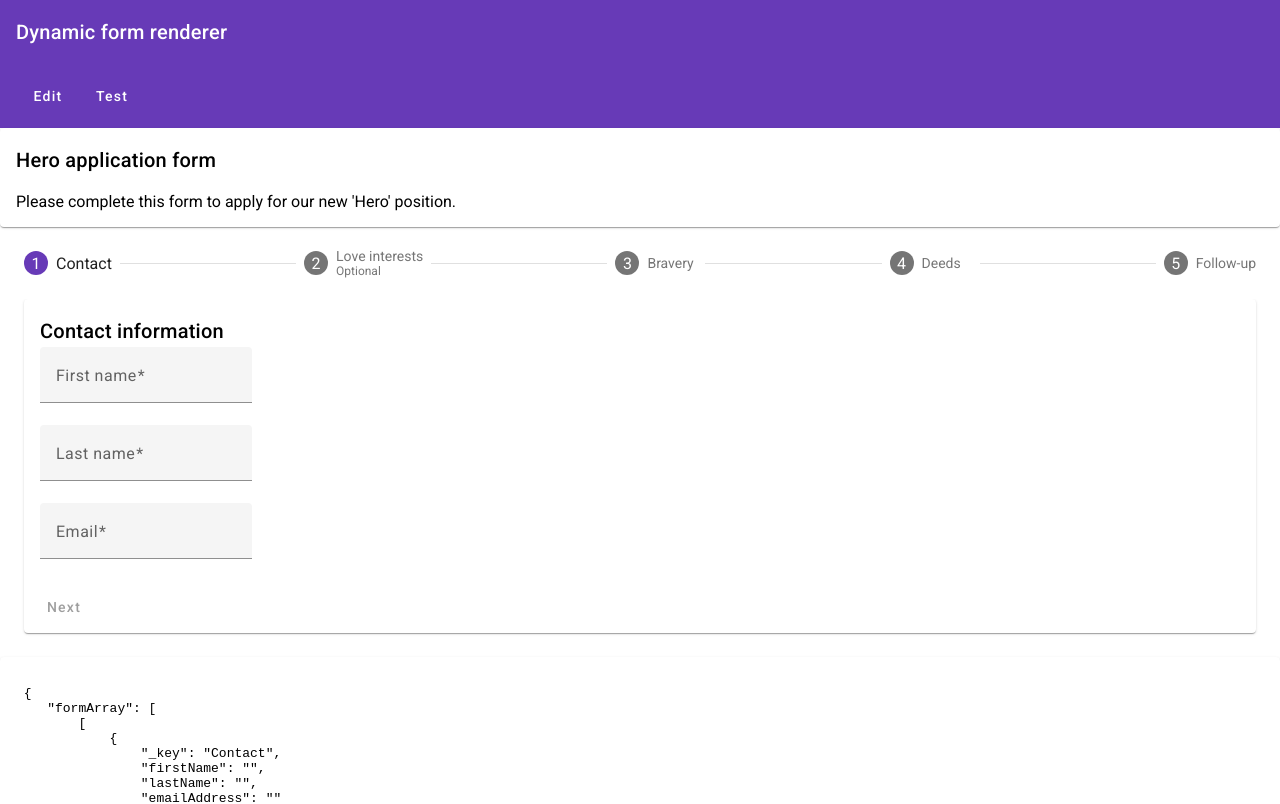
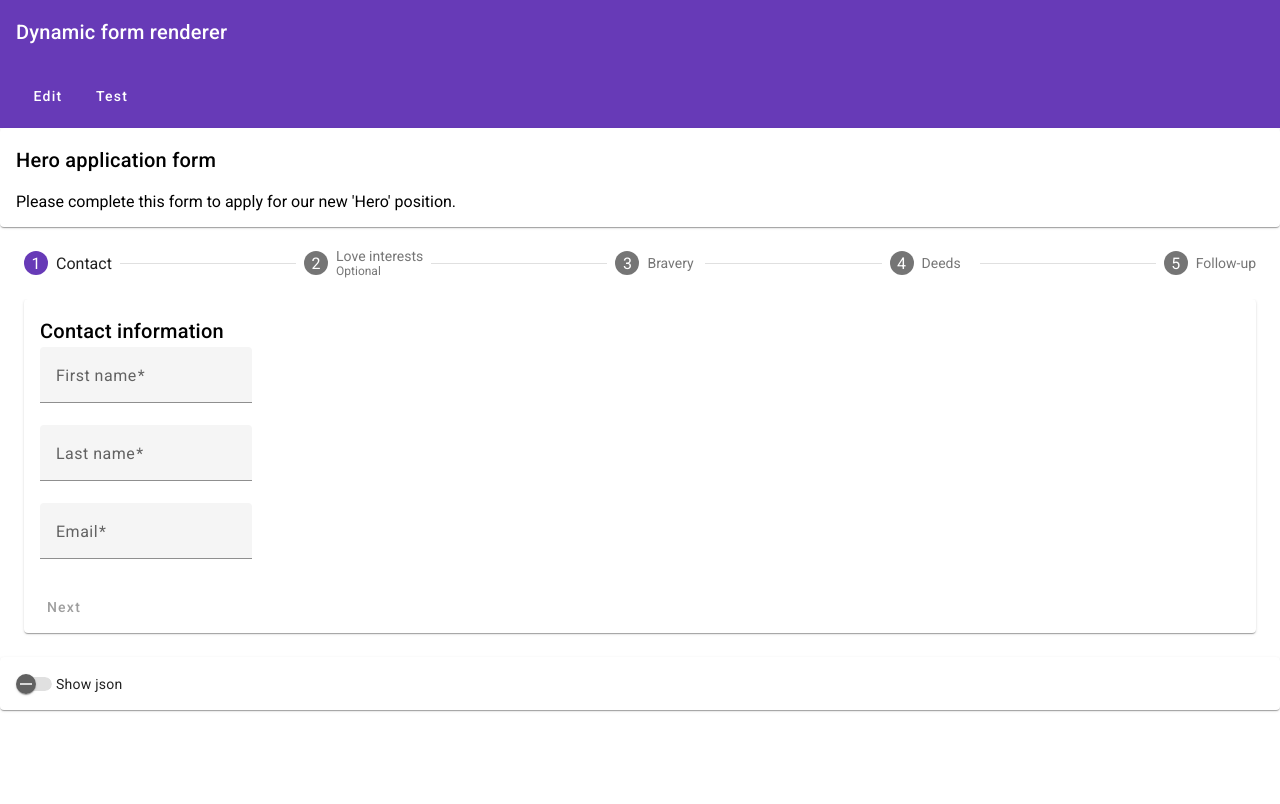
Before and after one commit to MattKuhn123/dynamic-form, an Angular app: page /test in a window 1280 px wide. Shown: the top 804 px of the page. Built offline with nearby package versions, Linux system fonts and the light colour scheme.

Commit message:
test form show json

```diff
--- a/src/app/dynamic-form/dynamic-form.component.ts
+++ b/src/app/dynamic-form/dynamic-form.component.ts
@@ -62,7 +62,8 @@ import { MatSnackBar } from '@angular/material/snack-bar';
 
   <mat-card>
     <mat-card-content>
-      <pre *ngIf="formGroup"> {{ stringified }} </pre>
+    <mat-slide-toggle [formControl]="showJson">Show json</mat-slide-toggle>
+      <pre *ngIf="formGroup && showJson.getRawValue()"> {{ stringified }} </pre>
     </mat-card-content>
   </mat-card>
   `,
@@ -73,6 +74,8 @@ export class DynamicFormComponent implements OnInit {
   form!: DynamicForm;
   stepperOrientation: Observable<StepperOrientation>;
   protected get stringified(): string { return JSON.stringify(this.formGroup.getRawValue(), null, 4) };
+
+  protected showJson: FormControl = new FormControl(false);
 
   protected getFormArray(index: number): FormArray { return this.formArray.at(index) as FormArray; }
   protected getFormGroupInArray(index: number): FormGroup { return (this.formArray.at(index) as FormArray).at(0) as FormGroup; }
```
